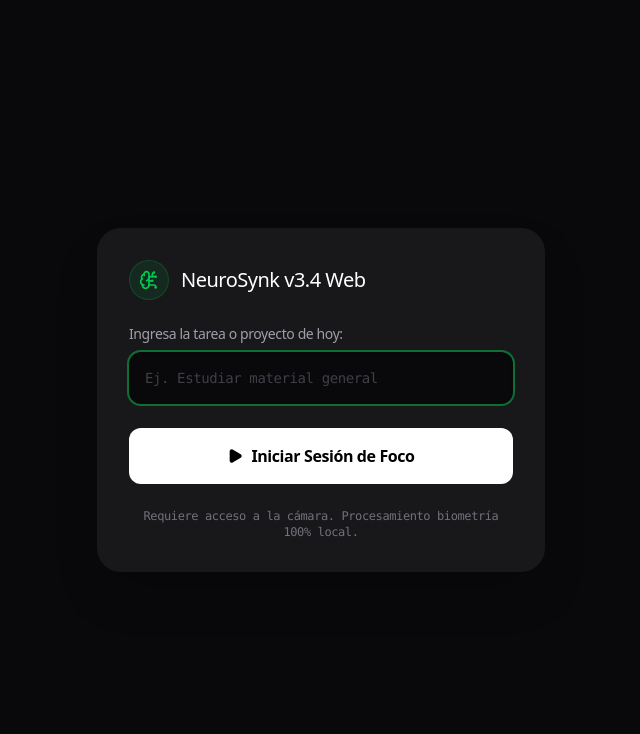
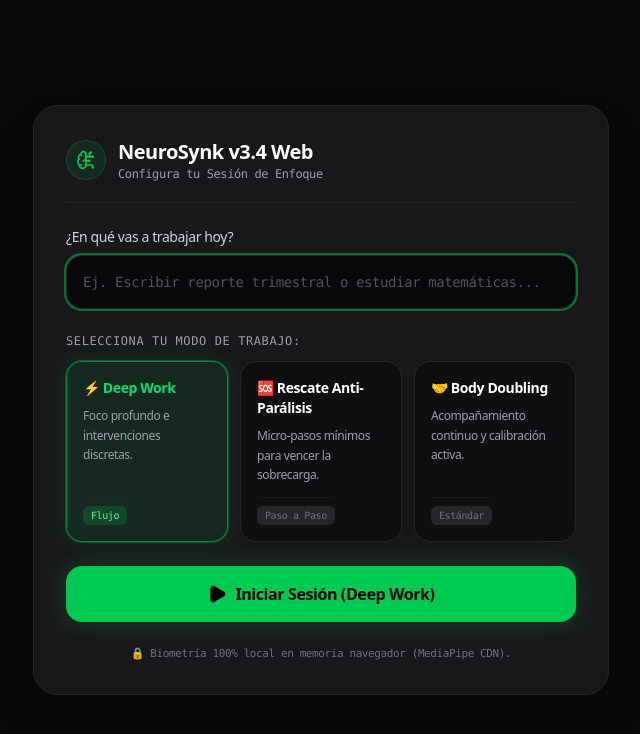
Before and after one commit to josedanielbal09-hue/Neurosynk-mvp, a React (Vite) app: page / in a window 1280 px wide. Shown: the top 734 px of the page, without its empty margins (319-959 px from the left). Built offline with nearby package versions, Linux system fonts and the light colour scheme.

Commit message:
Guardado previo a la Fase del Avatar

```diff
--- a/src/App.tsx
+++ b/src/App.tsx
@@ -25,6 +25,12 @@ declare global {
 }
 
 export default function App() {
+  type ScreenState = 'MODE_SELECTION' | 'WORKSPACE';
+  type WorkMode = 'DEEP_WORK' | 'ANTI_PARALYSIS' | 'BODY_DOUBLING';
+
+  const [currentScreen, setCurrentScreen] = useState<ScreenState>('MODE_SELECTION');
+  const [workMode, setWorkMode] = useState<WorkMode>('DEEP_WORK');
+
   const [task, setTask] = useState('');
   const [steps, setSteps] = useState<string[]>([]);
   const [isStarted, setIsStarted] = useState(false);
@@ -212,17 +218,19 @@ export default function App() {
 
   const isSystemBooted = useRef(false);
 
-  const handleStart = async (e: React.FormEvent) => {
-    e.preventDefault();
+  const handleStart = async (e?: React.FormEvent, modeChoice?: WorkMode) => {
+    if (e) e.preventDefault();
     const finalTask = task.trim() ? task : 'Estudiar material general';
     setTask(finalTask);
+    const activeMode = modeChoice || workMode;
+    setWorkMode(activeMode);
     setIsLoading(true);
 
     try {
       const response = await fetch('/api/split-task', {
         method: 'POST',
         headers: { 'Content-Type': 'application/json' },
-        body: JSON.stringify({ task: finalTask }),
+        body: JSON.stringify({ task: finalTask, mode: activeMode }),
       });
       const data = await response.json();
       if (data.steps) {
@@ -233,6 +241,7 @@ export default function App() {
     } finally {
       setIsLoading(false);
       setIsStarted(true);
+      setCurrentScreen('WORKSPACE');
     }
   };
 
@@ -578,52 +587,126 @@ export default function App() {
     return `${mins}:${s}`;
   };
 
-  if (!isStarted) {
+  if (currentScreen === 'MODE_SELECTION' || !isStarted) {
     return (
-      <div className="min-h-screen bg-zinc-950 text-zinc-300 flex items-center justify-center font-sans tracking-tight">
+      <div className="min-h-screen bg-zinc-950 text-zinc-300 flex items-center justify-center font-sans tracking-tight p-4">
         <motion.div
           initial={{ opacity: 0, scale: 0.95 }}
           animate={{ opacity: 1, scale: 1 }}
-          className="max-w-md w-full p-8 rounded-3xl bg-zinc-900 shadow-2xl"
+          className="max-w-xl w-full p-8 rounded-3xl bg-zinc-900 shadow-2xl border border-zinc-800 space-y-6"
         >
-          <div className="flex items-center gap-3 mb-6">
-            <div className="w-10 h-10 rounded-full bg-green-500/10 flex items-center justify-center border border-green-500/20">
-              <BrainCircuit className="text-green-500 w-5 h-5" />
+          <div className="flex items-center justify-between border-b border-zinc-800/80 pb-5">
+            <div className="flex items-center gap-3">
+              <div className="w-10 h-10 rounded-full bg-green-500/10 flex items-center justify-center border border-green-500/20">
+                <BrainCircuit className="text-green-500 w-5 h-5" />
+              </div>
+              <div>
+                <h1 className="text-xl font-bold text-white tracking-tight">NeuroSynk v3.4 Web</h1>
+                <p className="text-xs text-zinc-400 font-mono">Configura tu Sesión de Enfoque</p>
+              </div>
             </div>
-            <h1 className="text-xl font-medium text-white tracking-tight">NeuroSynk v3.4 Web</h1>
+            {isStarted && (
+              <button
+                onClick={() => setCurrentScreen('WORKSPACE')}
+                className="px-3 py-1.5 rounded-xl bg-zinc-800 hover:bg-zinc-700 text-xs font-mono text-zinc-300 transition-colors cursor-pointer"
+              >
+                Volver al Workspace ➔
+              </button>
+            )}
           </div>
 
-          <form onSubmit={handleStart} className="space-y-6">
+          <form onSubmit={(e) => handleStart(e)} className="space-y-6">
             <div>
-              <label className="block text-sm font-medium text-zinc-400 mb-2">
-                Ingresa la tarea o proyecto de hoy:
+              <label className="block text-sm font-medium text-zinc-300 mb-2">
+                ¿En qué vas a trabajar hoy?
               </label>
               <input
                 autoFocus
                 type="text"
-                className="w-full px-4 py-4 bg-zinc-950 rounded-xl focus:outline-none focus:ring-2 focus:ring-green-500/50 text-white placeholder-zinc-700 font-mono text-sm shadow-inner"
-                placeholder="Ej. Estudiar material general"
+                className="w-full px-4 py-4 bg-zinc-950 border border-zinc-800 rounded-2xl focus:outline-none focus:ring-2 focus:ring-green-500/50 text-white placeholder-zinc-600 font-mono text-sm shadow-inner transition-all"
+                placeholder="Ej. Escribir reporte trimestral o estudiar matemáticas..."
                 value={task}
                 onChange={e => setTask(e.target.value)}
                 disabled={isLoading}
               />
             </div>
 
+            <div>
+              <label className="block text-xs font-mono uppercase tracking-wider text-zinc-400 mb-3">
+                Selecciona tu Modo de Trabajo:
+              </label>
+              <div className="grid grid-cols-1 sm:grid-cols-3 gap-3">
+                {[
+                  {
+                    id: 'DEEP_WORK' as WorkMode,
+                    title: '⚡ Deep Work',
+                    badge: 'Flujo',
+                    desc: 'Foco profundo e intervenciones discretas.'
+                  },
+                  {
+                    id: 'ANTI_PARALYSIS' as WorkMode,
+                    title: '🆘 Rescate Anti-Parálisis',
+                    badge: 'Paso a Paso',
+                    desc: 'Micro-pasos mínimos para vencer la sobrecarga.'
+                  },
+                  {
+                    id: 'BODY_DOUBLING' as WorkMode,
+                    title: '🤝 Body Doubling',
+                    badge: 'Estándar',
+                    desc: 'Acompañamiento continuo y calibración activa.'
+                  }
+                ].map(mode => {
+                  const isSelected = workMode === mode.id;
+                  return (
+                    <button
+                      key={mode.id}
+                      type="button"
+                      onClick={() => setWorkMode(mode.id)}
+                      className={`p-4 rounded-2xl border text-left flex flex-col justify-between transition-all cursor-pointer ${
+                        isSelected
+                          ? 'bg-green-500/10 border-green-500/60 shadow-[0_0_20px_rgba(34,197,94,0.15)] ring-1 ring-green-500/30'
+                          : 'bg-zinc-950/60 border-zinc-800 hover:border-zinc-700 hover:bg-zinc-950'
+                      }`}
+                    >
+                      <div>
+                        <div className="flex items-center justify-between mb-2">
+                          <span className={`text-sm font-bold ${isSelected ? 'text-green-400' : 'text-white'}`}>
+                            {mode.title}
+                          </span>
+                        </div>
+                        <p className="text-xs text-zinc-400 leading-relaxed font-sans">
+                          {mode.desc}
+                        </p>
+                      </div>
+                      <div className="mt-3 pt-2 border-t border-zinc-800/40 flex justify-end">
+                        <span className={`text-[10px] font-mono px-2 py-0.5 rounded-md ${
+                          isSelected ? 'bg-green-500/20 text-green-300' : 'bg-zinc-800 text-zinc-500'
+                        }`}>
+                          {mode.badge}
+                        </span>
+                      </div>
+                    </button>
+                  );
+                })}
+              </div>
+            </div>
+
             <button
               type="submit"
               disabled={isLoading}
-              className="w-full py-4 px-4 bg-white text-black font-semibold rounded-xl hover:bg-zinc-200 transition-colors flex items-center justify-center gap-2 disabled:opacity-50"
+              className="w-full py-4 px-4 bg-green-500 hover:bg-green-400 text-black font-extrabold text-base rounded-2xl transition-all flex items-center justify-center gap-2 disabled:opacity-50 shadow-[0_0_25px_rgba(34,197,94,0.25)] cursor-pointer"
             >
               {isLoading ? (
                 <div className="w-5 h-5 border-2 border-black border-t-transparent rounded-full animate-spin" />
               ) : (
                 <>
-                  <Play className="w-4 h-4 fill-black" /> Iniciar Sesión de Foco
+                  <Play className="w-5 h-5 fill-black" /> Iniciar Sesión ({workMode === 'DEEP_WORK' ? 'Deep Work' : workMode === 'ANTI_PARALYSIS' ? 'Rescate' : 'Body Doubling'})
                 </>
               )}
             </button>
-            <p className="text-xs text-center text-zinc-500 font-mono">
-              Requiere acceso a la cámara. Procesamiento biometría 100% local.
+
+            <p className="text-[11px] text-center text-zinc-500 font-mono">
+              🔒 Biometría 100% local en memoria navegador (MediaPipe CDN).
             </p>
           </form>
         </motion.div>
@@ -801,22 +884,30 @@ export default function App() {
                   </h2>
                   <p className="text-sm font-mono text-zinc-500 truncate mt-1">OBJ: {task}</p>
                 </div>
-                {/* Timer & Pause Controls */}
-                <div className="flex gap-2">
+                {/* Mode Switch, Timer & Pause Controls */}
+                <div className="flex gap-2 items-center">
+                    <button
+                        onClick={() => setCurrentScreen('MODE_SELECTION')}
+                        className="flex items-center gap-1.5 px-3 py-2.5 rounded-xl bg-zinc-800 border border-zinc-700 hover:bg-zinc-700 text-zinc-300 hover:text-white text-xs font-mono transition-colors shadow-lg cursor-pointer"
+                        title="⚙️ Cambiar Modo de Trabajo"
+                    >
+                        <Settings className="w-4 h-4 text-green-400" />
+                        <span className="hidden sm:inline">Modo</span>
+                    </button>
                     <button
                         onClick={() => setIsPaused(!isPaused)}
-                        className={`flex items-center justify-center w-12 rounded-xl shadow-lg border transition-colors ${
+                        className={`flex items-center justify-center w-10 h-10 rounded-xl shadow-lg border transition-colors ${
                             isPaused ? 'bg-blue-500 border-blue-400 text-black' : 'bg-zinc-800 border-zinc-700 hover:bg-zinc-700 text-zinc-300'
                         }`}
                         title="Pausar / Reanudar (Tecla Q)"
                     >
-                        {isPaused ? <Play className="w-5 h-5 fill-current"/> : <Pause className="w-5 h-5 fill-current"/>}
+                        {isPaused ? <Play className="w-4 h-4 fill-current"/> : <Pause className="w-4 h-4 fill-current"/>}
                     </button>
-                    <div className={`flex items-center gap-2 px-4 py-2 bg-black border rounded-xl transition-all ${
+                    <div className={`flex items-center gap-2 px-3 py-2 bg-black border rounded-xl transition-all ${
                         isPaused ? 'border-zinc-800 opacity-50' : 'border-green-500/40 shadow-[0_0_20px_rgba(34,197,94,0.15)]'
                     }`}>
-                       <Timer className={`w-5 h-5 ${isPaused ? 'text-zinc-600' : 'text-green-500 animate-pulse'}`} />
-                       <span className={`font-mono text-xl tracking-[0.15em] font-bold ${
+                       <Timer className={`w-4 h-4 ${isPaused ? 'text-zinc-600' : 'text-green-500 animate-pulse'}`} />
+                       <span className={`font-mono text-lg tracking-[0.15em] font-bold ${
                            isPaused ? 'text-zinc-600' : 'text-green-400 drop-shadow-[0_0_8px_rgba(34,197,94,0.8)]'
                        }`}>
                            {formatTime(elapsedTime)}
```
